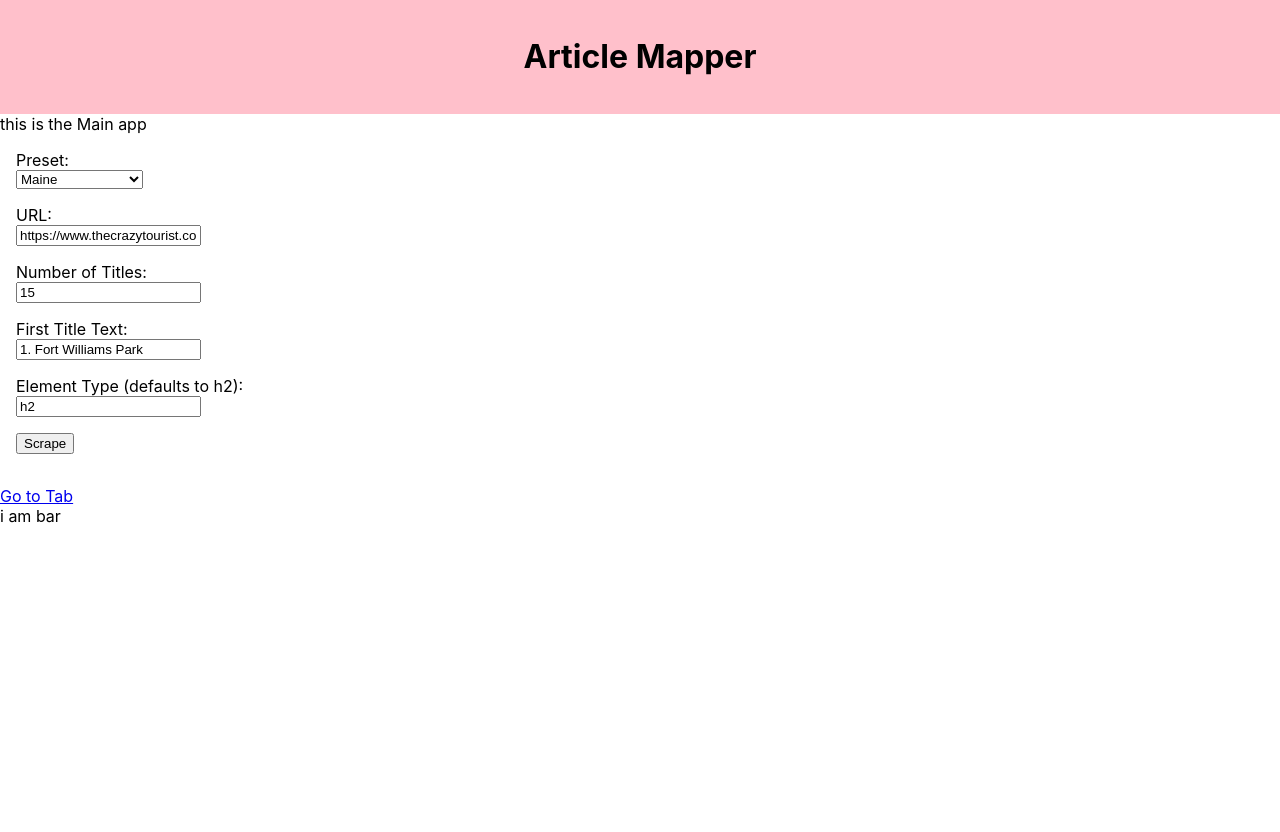
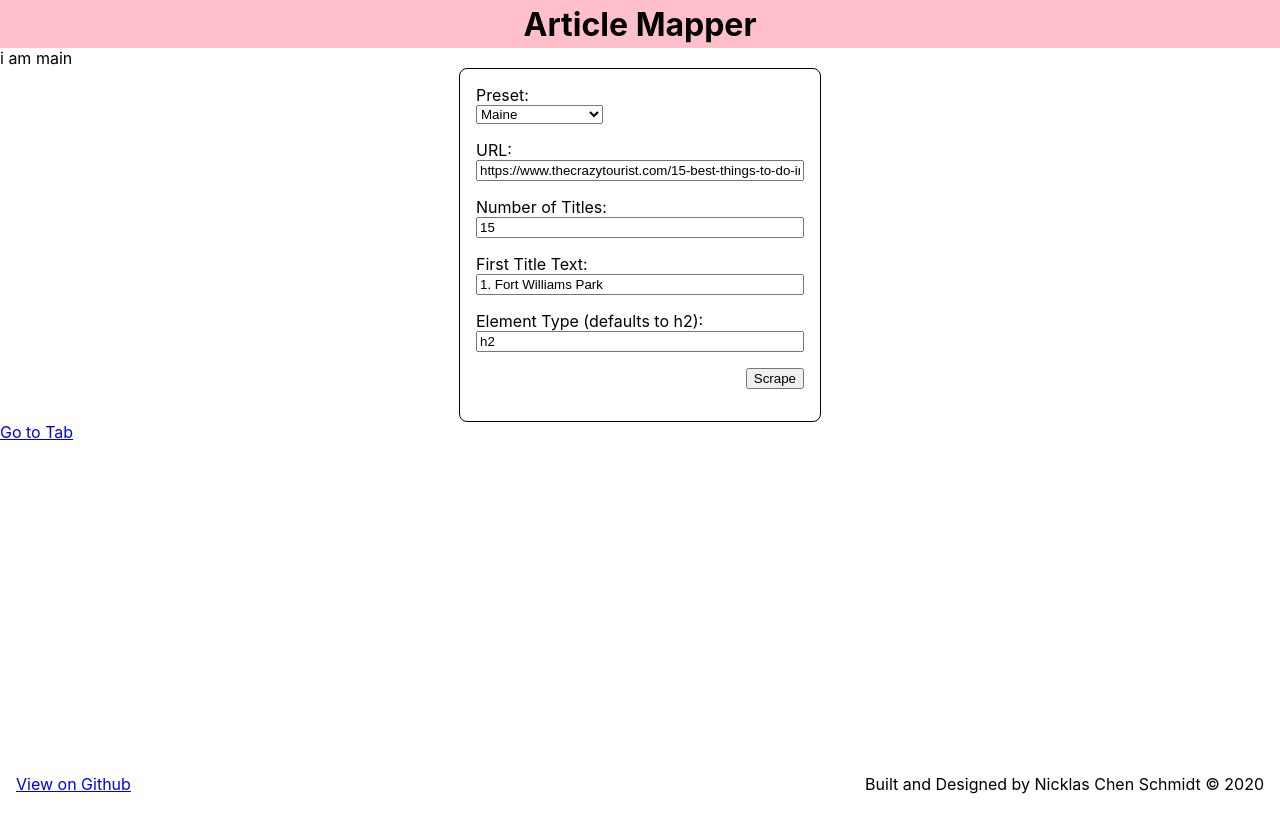
Before and after one commit to nicklascschmidt/article-mapper, a React (Create React App) app in the folder client/: page / in a window 1280 px wide. Shown: the top 832 px of the page. After the commit the page ends 800 px from the top, so only its background shows below. Built offline with nearby package versions, Linux system fonts and the light colour scheme.

Commit message:
Layout- rearranged files, separated Routes, general style cleanup

```diff
--- a/client/src/App.js
+++ b/client/src/App.js
@@ -1,13 +1,13 @@
 import React from 'react';
 import { BrowserRouter as Router } from "react-router-dom";
 
-import Routes from './pages/Routes.jsx';
+import Layout from './pages/Layout/Layout.jsx';
 
 
 const App = () => {
   return (
     <Router>
-      <Routes />
+      <Layout />
     </Router>
   );
 }
--- a/client/src/common/LabelInputPair/LabelInputPair.jsx
+++ b/client/src/common/LabelInputPair/LabelInputPair.jsx
@@ -1,11 +1,16 @@
 import React, { Fragment } from 'react';
+import styled from 'styled-components';
+
+const Input = styled.input`
+  min-width: 20rem;
+`;
 
 const LabelInputPair = ({ type = 'text', name, value, displayText, onChange }) => {
   const id = `${name}Input`;
   return (
     <Fragment>
       <label htmlFor={id}>{ displayText }:</label>
-      <input
+      <Input
         id={id}
         name={name}
         type={type}
--- /dev/null
+++ b/client/src/pages/Layout/Footer/Footer.jsx
@@ -0,0 +1,31 @@
+import React, { Component } from 'react';
+import styled from 'styled-components';
+
+const Container = styled.footer`
+  display: flex;
+  align-items: center;
+  justify-content: space-between;
+
+  padding: 0 1rem;
+`;
+
+class Footer extends Component {
+  render() {
+    return (
+      <Container>
+        <div>
+          <a
+            href='https://github.com/nicklascschmidt/article-mapper'
+            target='_blank'
+            rel="noopener noreferrer"
+          >
+            View on Github
+          </a>
+        </div>
+        <div>Built and Designed by Nicklas Chen Schmidt © 2020</div>
+      </Container>
+    )
+  }
+}
+
+export default Footer;
--- /dev/null
+++ b/client/src/pages/Layout/Header/Header.jsx
@@ -0,0 +1,22 @@
+import React, { Component } from 'react';
+import styled from 'styled-components';
+
+const Container = styled.header`
+  display: flex;
+  align-items: center;
+  justify-content: center;
+
+  background-color: pink;
+`;
+
+class Header extends Component {
+  render() {
+    return (
+      <Container>
+        <h1>Article Mapper</h1>
+      </Container>
+    )
+  }
+}
+
+export default Header;
--- /dev/null
+++ b/client/src/pages/Layout/Layout.jsx
@@ -0,0 +1,36 @@
+import React, { Component } from 'react';
+import styled from 'styled-components';
+
+import Header from './Header/Header.jsx';
+import Footer from './Footer/Footer.jsx';
+import Routes from '../Routes/Routes.jsx';
+
+const Container = styled.div`
+  min-height: 100vh;
+
+  header {
+    height: 6vh;
+  }
+  main {
+    height: 90vh;
+  }
+  footer {
+    height: 4vh;
+  }
+`;
+
+class Layout extends Component {
+  render() {
+    return (
+      <Container>
+        <Header />
+        <main>
+          <Routes />
+        </main>
+        <Footer />
+      </Container>
+    )
+  }
+}
+
+export default Layout;
--- a/client/src/pages/Main/Bar/Bar.jsx
+++ /dev/null
@@ -1,18 +0,0 @@
-import React, { Component } from 'react';
-import styled from 'styled-components';
-
-const Container = styled.div`
-  min-height: 50vh;
-`;
-
-class Bar extends Component {
-  render() {
-    return (
-      <Container>
-        i am bar
-      </Container>
-    )
-  }
-}
-
-export default Bar;
--- a/client/src/pages/Main/Form/Form.jsx
+++ b/client/src/pages/Main/Form/Form.jsx
@@ -8,10 +8,18 @@ import formElementsData from './Form.data';
 import LabelInputPair from '../../../common/LabelInputPair/LabelInputPair.jsx';
 
 const StyledForm = styled.form`
+  max-width: min-content;
   padding: 1rem;
+  margin: auto;
+  border: 1px solid black;
+  border-radius: .5rem;
+
   input, select {
     display: block;
     margin-bottom: 1rem;
+  }
+  input:last-child {
+    margin-left: auto;
   }
 `;
 
--- a/client/src/pages/Main/Main.jsx
+++ b/client/src/pages/Main/Main.jsx
@@ -3,24 +3,20 @@ import styled from 'styled-components';
 import { Link } from "react-router-dom";
 
 import Form from './Form/Form.jsx';
-import Bar from './Bar/Bar.jsx';
 
-const Container = styled.div`
-  min-height: 50vh;
-`;
+const Container = styled.div``;
 
 class Main extends Component {
   render() {
     return (
       <Container>
-        <div>this is the Main app</div>
+        <div>i am main</div>
 
         <Form />
 
         <Link to='/new-tab'>
           <div>Go to Tab</div>
         </Link>
-        <Bar />
       </Container>
     )
   }
--- a/client/src/pages/Routes.jsx
+++ /dev/null
@@ -1,43 +0,0 @@
-import React, { Component } from 'react';
-import styled from 'styled-components';
-import { Switch, Route } from "react-router-dom";
-
-import Main from './Main/Main.jsx';
-
-const Container = styled.div`
-  min-height: 100vh;
-`;
-
-const Header = styled.header`
-  min-height: 6vh;
-  padding: 1rem 2rem;
-  display: flex;
-  align-items: center;
-  justify-content: center;
-
-  background-color: pink;
-`;
-
-class Routes extends Component {
-  render() {
-    return (
-      <Container>
-        <Header>
-          <h1>Article Mapper</h1>
-        </Header>
-        <Switch>
-          <Route path='/new-tab'>
-            <div>this is the new tab you just opened</div>
-          </Route>
-
-          {/* This will fallback */}
-          <Route path='/'>
-            <Main />
-          </Route>
-        </Switch>
-      </Container>
-    )
-  }
-}
-
-export default Routes;
--- /dev/null
+++ b/client/src/pages/Routes/Routes.jsx
@@ -0,0 +1,21 @@
+import React from 'react';
+import { Switch, Route } from "react-router-dom";
+
+import Main from '../Main/Main.jsx';
+
+const Routes = () => {
+  return (
+    <Switch>
+      <Route path='/new-tab'>
+        <div>this is the new tab you just opened</div>
+      </Route>
+
+      {/* This will fallback */}
+      <Route path='/'>
+        <Main />
+      </Route>
+    </Switch>
+  );
+}
+
+export default Routes;
```
